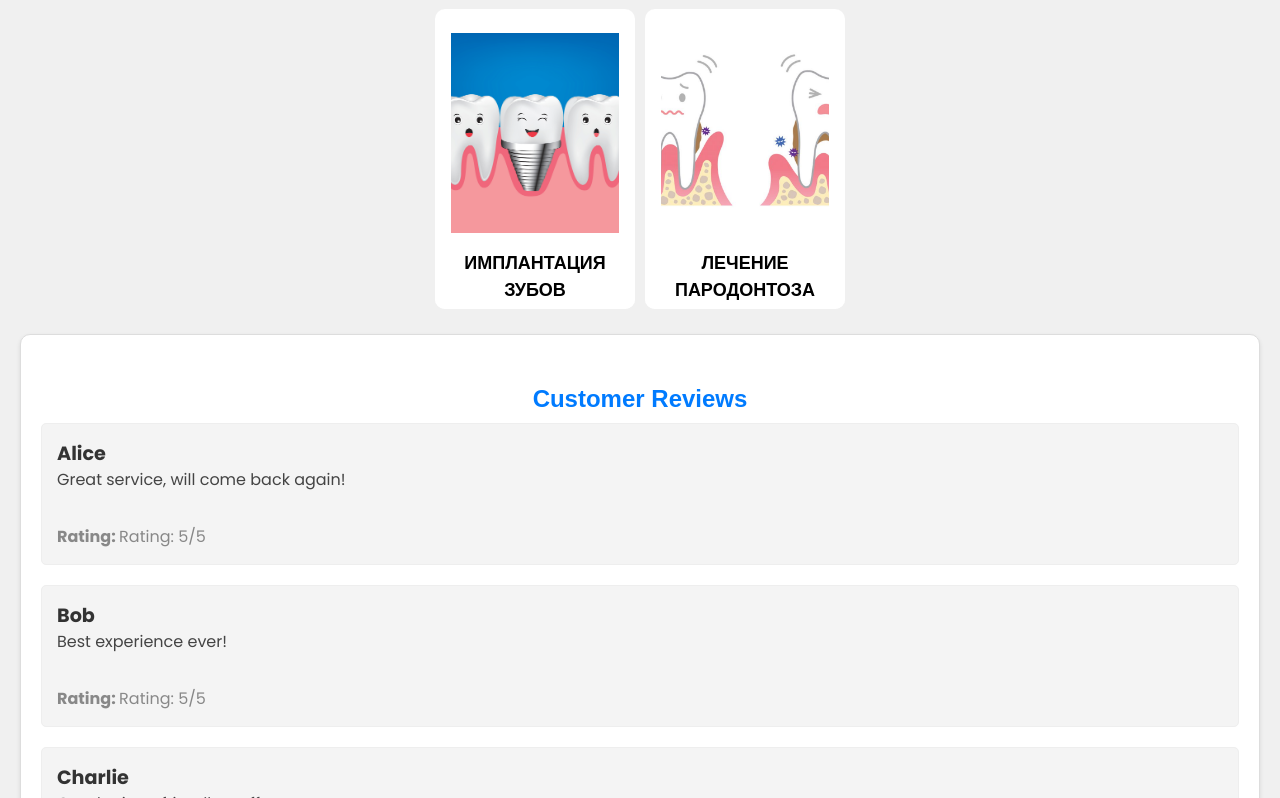
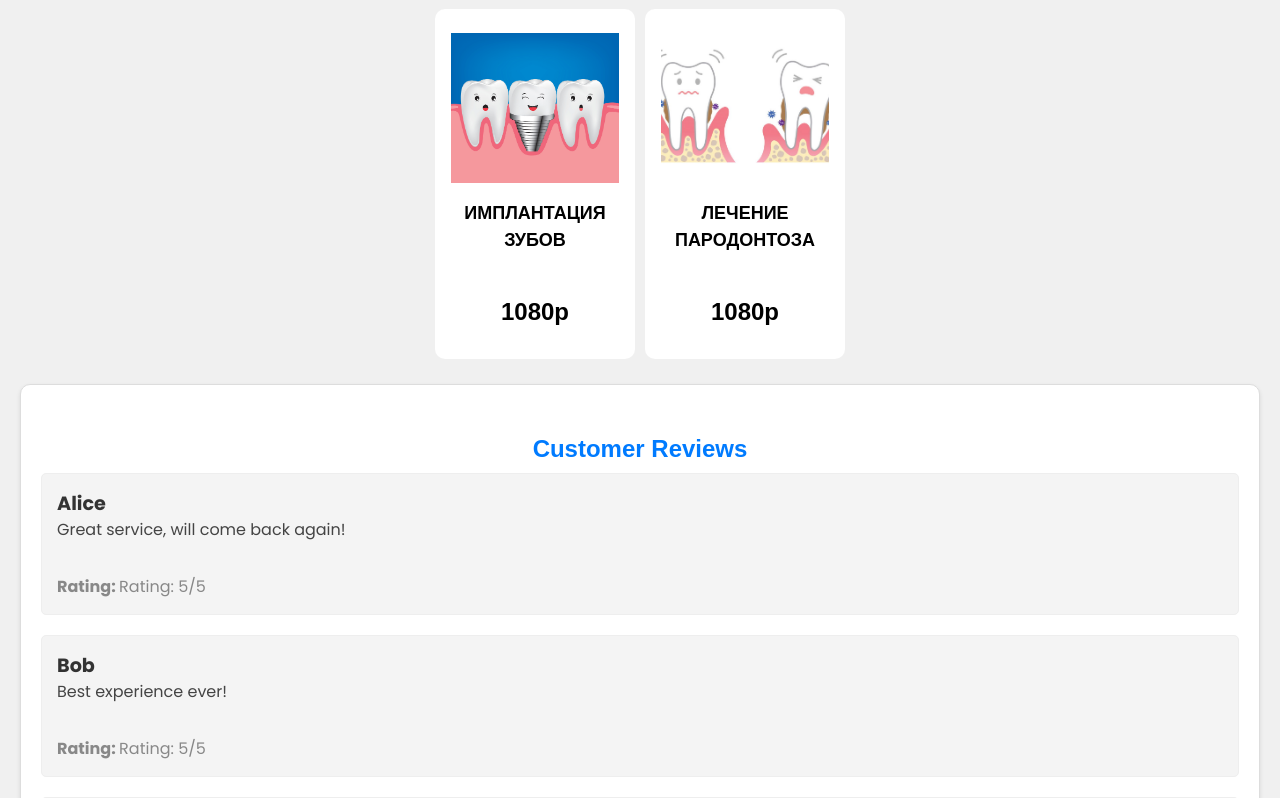
Before and after one commit to islamkazproject/WB, a React (Create React App) app in the folder frontend/: page /api/v1 in a window 1280 px wide. Shown: the part 1070-1868 px from the top of the page. Built offline with nearby package versions, Linux system fonts and the light colour scheme.

Commit message:
add source of images

```diff
--- a/frontend/src/components/Services/Services.jsx
+++ b/frontend/src/components/Services/Services.jsx
@@ -1,6 +1,4 @@
 import React from "react";
-import implantImage from '../../images/services/Implant.jpeg';
-import parandrozImage from '../../images/services/parandroz.jpeg';
 import "../../styles/Services.css";
 import {Link} from "react-router-dom";
 
@@ -10,14 +8,14 @@ const Services = () => {
         {
             id: 1,
             name: "Имплантация зубов",
-            image: implantImage,
+            image: require('../../images/services/Implant.jpeg'),
             description: "nxknwlks'clnqa",
             price: 1080
         },
         {
             id: 2,
             name: "Лечение пародонтоза",
-            image: parandrozImage,
+            image: require('../../images/services/parandroz.jpeg'),
             description: "nxknwlks'clnqa",
             price: 1080
         },
@@ -29,17 +27,18 @@ const Services = () => {
             <div className="serv_container grid lg:grid-cols-3 grid-cols-1 gap-6 text-white mt-12">
                 {services.map((service) => (
                     <div key={service.id} className="card hover:shadow-md transition-all">
-                        <Link to="/api/v1/service">
+                        <Link to={`/api/v1/service/${service.id}`}>
                             <button>
-                                <img src={service.image} alt={service.name}/>
+                                <img src={service.image} alt={service.name} />
                                 <div className="card-body p-4 flex flex-col justify-between">
                                     <h3 className="service-name mt-2" style={{color: '#000'}}>{service.name}</h3>
                                 </div>
+                                <div><h2 style={{color: 'black'}}>{service.price + 'p'}</h2>
+                                </div>
                             </button>
-                            <h3>{service.description}</h3>
-                    </Link>
+                        </Link>
                     </div>
-                    ))}
+                ))}
             </div>
         </div>
     );
--- a/frontend/src/pages/ProfilePage.js
+++ b/frontend/src/pages/ProfilePage.js
@@ -1,8 +1,10 @@
 import React from "react";
+import {Link} from "react-router-dom";
 
 const handleLogout = () => {
     // Добавьте логику для выхода из аккаунта
     alert("Successfully logged out!");
+
 };
 const ProfilePage = () => {
     const user = {
@@ -24,6 +26,7 @@ const ProfilePage = () => {
                 <h1>{user.username}'s Profile</h1>
                 <img src="https://mdbcdn.b-cdn.net/img/Photos/new-templates/bootstrap-chat/ava1-bg.webp"
                      alt="Profile Picture" style={{borderRadius: "50%", width: "150px", height: "150px"}}/>
+                <Link to={"/api/v1/"}>
                 <button onClick={handleLogout} style={{
                     padding: "10px 20px",
                     backgroundColor: "#dc3545",
@@ -34,6 +37,7 @@ const ProfilePage = () => {
                     marginTop: "20px"
                 }}>Logout
                 </button>
+                </Link>
                 <br/><br/>
 
                 <p>Email: {user.email}</p>
--- a/frontend/src/pages/RegistrationForm.jsx
+++ b/frontend/src/pages/RegistrationForm.jsx
@@ -1,6 +1,7 @@
 import React from 'react';
 import '../styles/Registration.css';
 import Banner from "../components/banner/Banner";
+import Footer from "../components/Footer/Footer";
 
 const RegistrationForm = () => {
     return (
@@ -24,7 +25,7 @@ const RegistrationForm = () => {
                     <input type="submit" value="Register Now" className="custom-button"/>
                 </div>
                 <div className="text">
-                    <h3>Already have an account? <a href="/login">Login now</a></h3>
+                    <h3>Already have an account? <a href="/api/v1/login">Login now</a></h3>
                 </div>
             </form>
         </div>
--- a/frontend/src/styles/Services.css
+++ b/frontend/src/styles/Services.css
@@ -6,7 +6,7 @@
 
 .card {
     width: 200px;
-    height: 300px;
+    height: 350px;
     margin: 5px;
     display: flex;
     flex-direction: column;
@@ -30,7 +30,7 @@
 
 .card img {
     width: 100%;
-    height: 200px; /* Фиксированная высота изображения */
+    height: 150px; /* Фиксированная высота изображения */
     object-fit: cover;
     cursor: pointer;
 }
```
